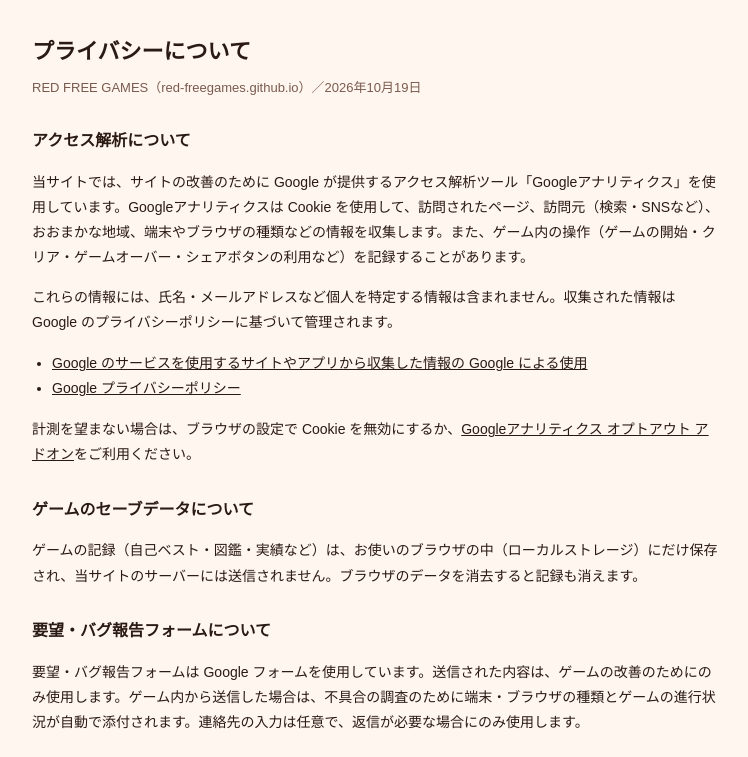
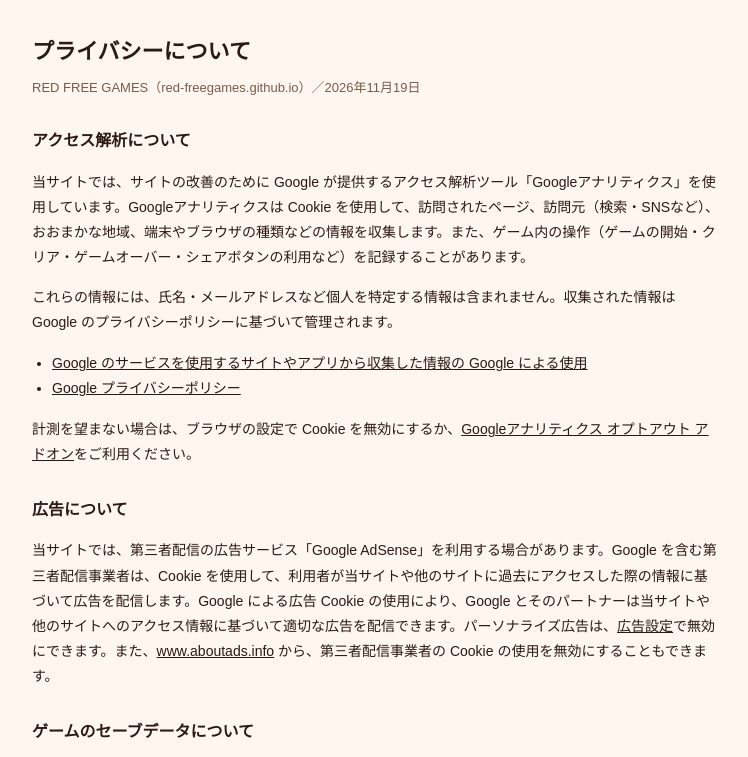
Before and after one commit to red-freegames/red-freegames.github.io, a plain HTML site: page privacy.html in a window 1280 px wide. Shown: the top 757 px of the page, without its empty margins (264-1012 px from the left). Drawn offline with Linux system fonts and the light colour scheme.

Commit message:
プライバシー: AdSense向け広告の説明を追加

```diff
--- a/privacy.html
+++ b/privacy.html
@@ -23,7 +23,7 @@ a{color:inherit}
 <body>
 <main>
   <h1>プライバシーについて</h1>
-  <p class="date">RED FREE GAMES（red-freegames.github.io）／2026年10月19日</p>
+  <p class="date">RED FREE GAMES（red-freegames.github.io）／2026年11月19日</p>
 
   <h2>アクセス解析について</h2>
   <p>当サイトでは、サイトの改善のために Google が提供するアクセス解析ツール「Googleアナリティクス」を使用しています。Googleアナリティクスは Cookie を使用して、訪問されたページ、訪問元（検索・SNSなど）、おおまかな地域、端末やブラウザの種類などの情報を収集します。また、ゲーム内の操作（ゲームの開始・クリア・ゲームオーバー・シェアボタンの利用など）を記録することがあります。</p>
@@ -33,6 +33,9 @@ a{color:inherit}
     <li><a href="https://policies.google.com/privacy?hl=ja" target="_blank" rel="noopener">Google プライバシーポリシー</a></li>
   </ul>
   <p>計測を望まない場合は、ブラウザの設定で Cookie を無効にするか、<a href="https://tools.google.com/dlpage/gaoptout?hl=ja" target="_blank" rel="noopener">Googleアナリティクス オプトアウト アドオン</a>をご利用ください。</p>
+
+  <h2>広告について</h2>
+  <p>当サイトでは、第三者配信の広告サービス「Google AdSense」を利用する場合があります。Google を含む第三者配信事業者は、Cookie を使用して、利用者が当サイトや他のサイトに過去にアクセスした際の情報に基づいて広告を配信します。Google による広告 Cookie の使用により、Google とそのパートナーは当サイトや他のサイトへのアクセス情報に基づいて適切な広告を配信できます。パーソナライズ広告は、<a href="https://adssettings.google.com/" target="_blank" rel="noopener">広告設定</a>で無効にできます。また、<a href="https://www.aboutads.info/choices/" target="_blank" rel="noopener">www.aboutads.info</a> から、第三者配信事業者の Cookie の使用を無効にすることもできます。</p>
 
   <h2>ゲームのセーブデータについて</h2>
   <p>ゲームの記録（自己ベスト・図鑑・実績など）は、お使いのブラウザの中（ローカルストレージ）にだけ保存され、当サイトのサーバーには送信されません。ブラウザのデータを消去すると記録も消えます。</p>
```
